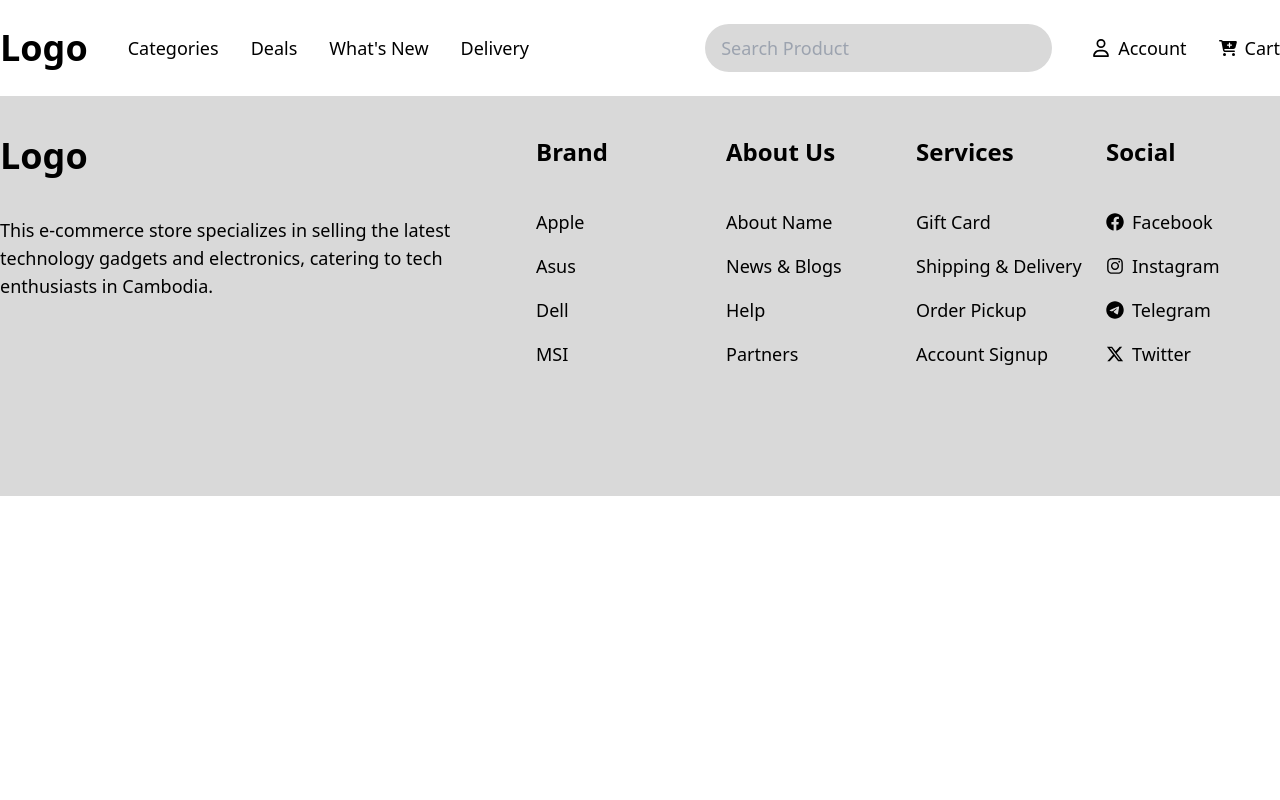
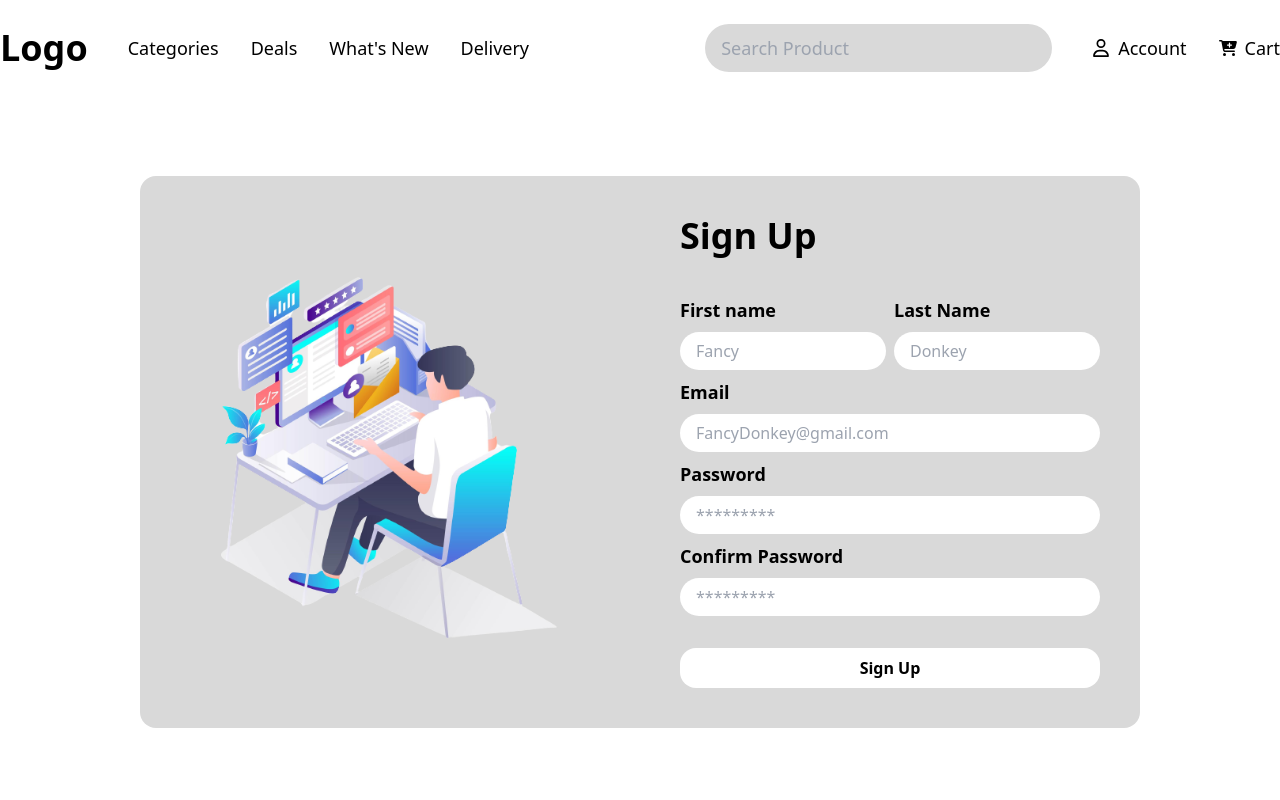
Before and after one commit to SodaraSou/Computer-Store-Website, a React (Create React App) app: page /signup in a window 1280 px wide. Shown: the top 800 px of the page. Built offline with nearby package versions, Linux system fonts and the light colour scheme.

Commit message:
Minor fixed

```diff
--- a/src/App.js
+++ b/src/App.js
@@ -4,6 +4,7 @@
 import Home from "./pages/Home";
 import ProductPage from "./pages/ProductPage";
 import Login from "./pages/Login";
+import SignUp from "./pages/SignUp";
 import { ComputerStoreProvider } from "./contexts/ComputerStoreContext";
 
 function App() {
@@ -15,6 +16,7 @@
           <Route path="/" element={<Home />} />
           <Route path="/productpage" element={<ProductPage />} />
           <Route path="/login" element={<Login />} />
+          <Route path="/signup" element={<SignUp />} />
         </Routes>
         <Footer />
       </Router>
--- a/src/pages/Login.jsx
+++ b/src/pages/Login.jsx
@@ -1,4 +1,5 @@
 import FacebookSvg from "../assets/svg/facebook.svg";
+import AuthPageImg from "../assets/img/auth_img.png";
 import { Link } from "react-router-dom";
 
 function Login() {
@@ -6,8 +7,8 @@
     <div className="max-w-7xl mx-auto">
       <section className="p-4 xl:py-10 xl:px-0">
         <div className="max-w-[1000px] flex justify-center h-auto bg-[#D9D9D9] rounded-2xl my-10 mx-auto">
-          <div className="hidden w-full md:w-1/2  md:flex items-center justify-center">
-            {/* <img src="./manComputer.png" width={308} height={330} alt="" /> */}
+          <div className="hidden w-full md:w-1/2 md:flex items-center justify-center p-10">
+            <img src={AuthPageImg} alt="AuthPageImg" />
           </div>
           <div className="w-full md:w-1/2 p-10">
             <h1 className="text-4xl font-bold mb-10">Login</h1>
--- a/src/pages/SignUp.jsx
+++ b/src/pages/SignUp.jsx
@@ -1,10 +1,12 @@
+import AuthPageImg from "../assets/img/auth_img.png";
+
 function SignUp() {
   return (
     <div className="max-w-7xl mx-auto">
-      <section className="flex p-4 xl:py-10 xl:px-0">
+      <section className=" p-4 xl:py-10 xl:px-0">
         <div className="max-w-[1000px] flex justify-center h-auto bg-[#D9D9D9] rounded-2xl my-10 mx-auto">
-          <div className="hidden w-full md:w-1/2  md:flex items-center justify-center">
-            <img src="./manComputer.png" width={308} height={330} alt="" />
+          <div className="hidden w-full md:w-1/2 md:flex items-center justify-center p-10">
+            <img src={AuthPageImg} alt="AuthPageImg" />
           </div>
           <div className="w-full md:w-1/2 p-10">
             <h1 className="text-4xl font-bold mb-10">Sign Up</h1>
```
Also changed, not shown: src/assets/img/auth_img.png (added).
